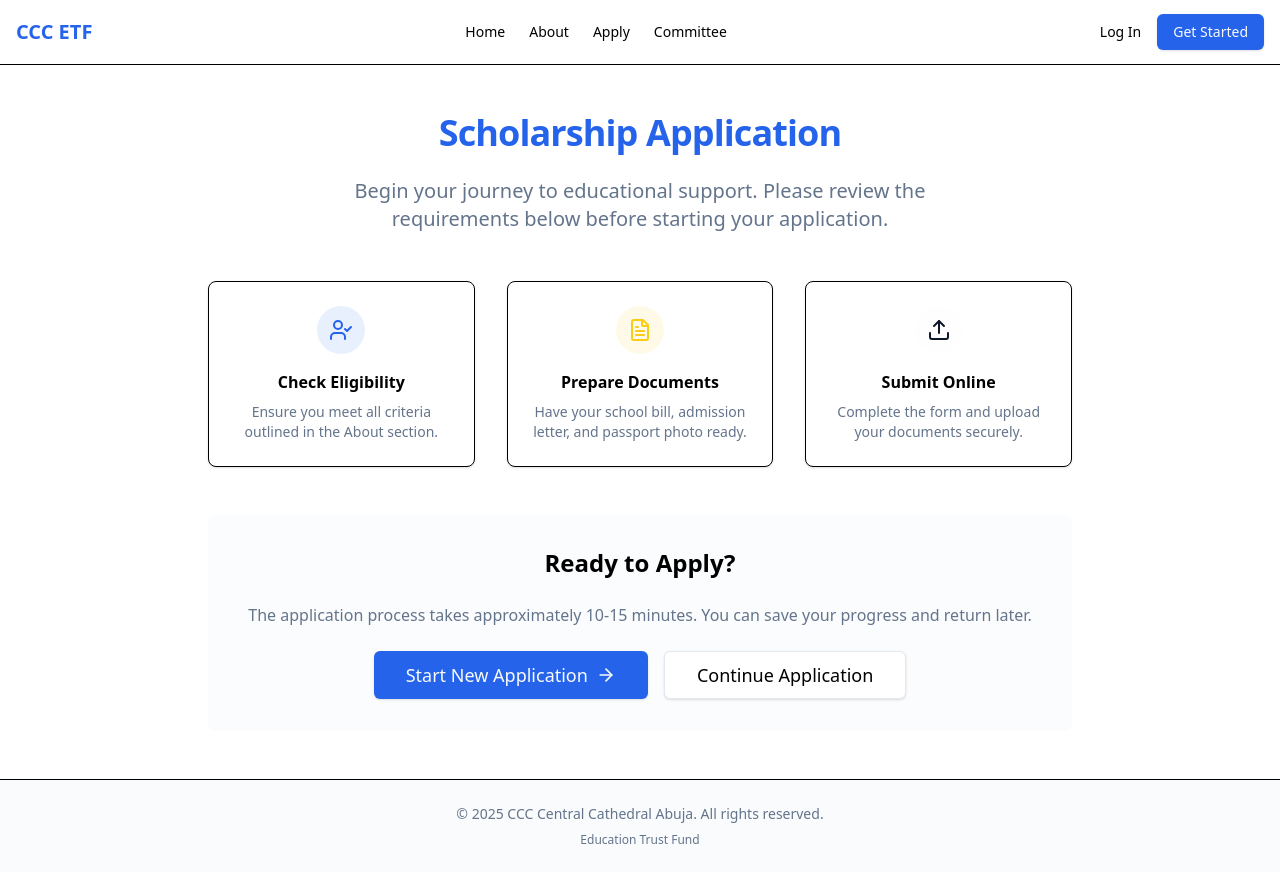
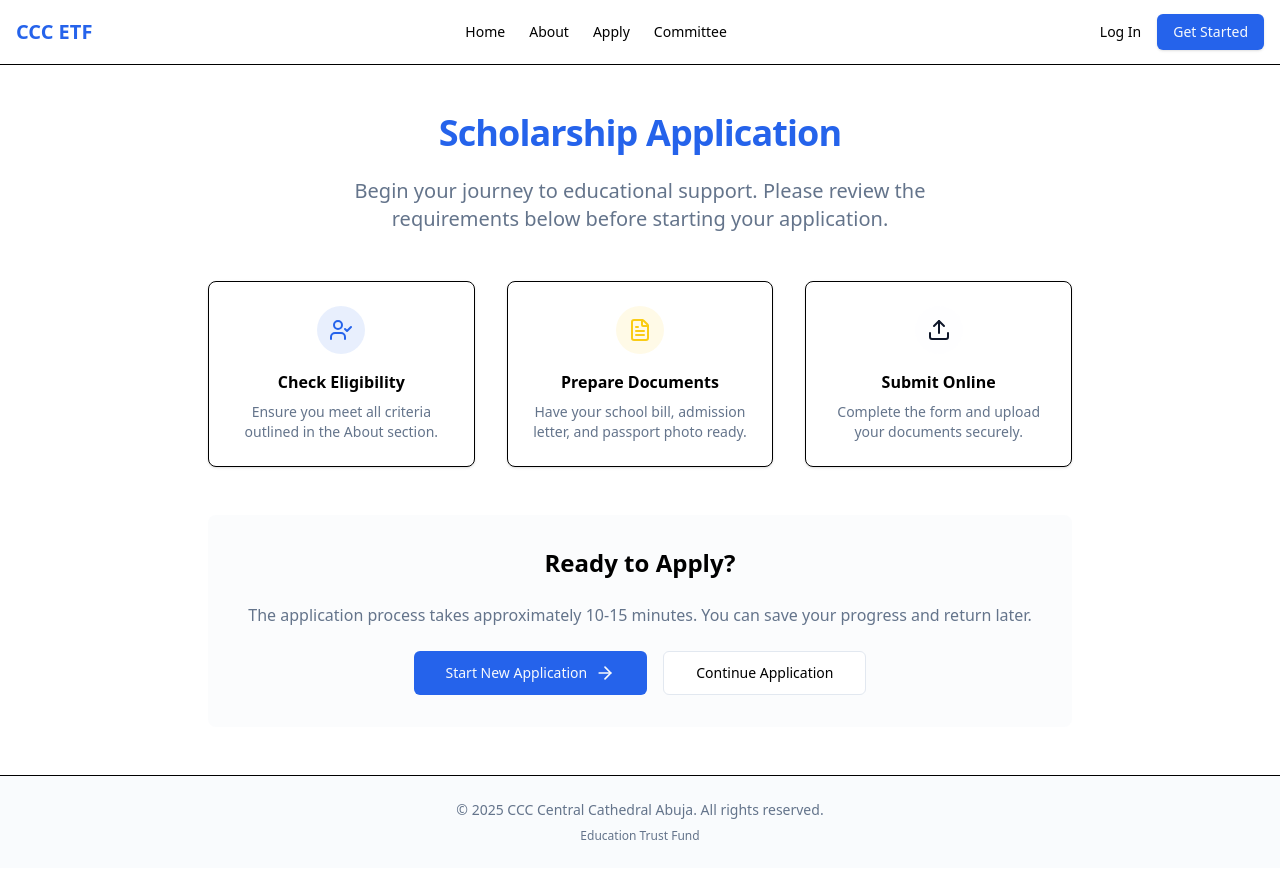
Before and after one commit to AKIN4U/Antigrav-ETF, a Next.js app: page /apply in a window 1280 px wide. Built offline with nearby package versions, Linux system fonts and the light colour scheme; no server answers.

Commit message:
refactor(ui): integrate Button component in applicant flow
Replaced hardcoded buttons and styled links with the new standardized Button component on the application start page, the multi-step form, and the user dashboard.

```diff
--- a/src/app/apply/form/page.tsx
+++ b/src/app/apply/form/page.tsx
@@ -7,6 +7,7 @@ import { AcademicInfoStep } from "@/components/apply/AcademicInfoStep";
 import { FamilyInfoStep } from "@/components/apply/FamilyInfoStep";
 import { DocumentUploadStep } from "@/components/apply/DocumentUploadStep";
 import { Loader2 } from "lucide-react";
+import { Button } from "@/components/ui/button";
 
 const STEPS = ["Personal Info", "Academic Info", "Family Info", "Documents", "Review"];
 
@@ -83,21 +84,17 @@ export default function ApplicationFormPage() {
             </div>
 
             <div className="flex justify-between mt-8">
-                <button
+                <Button
+                    variant="outline"
                     onClick={handleBack}
                     disabled={currentStep === 0 || isLoading}
-                    className="px-4 py-2 rounded-md border border-input bg-background hover:bg-accent hover:text-accent-foreground disabled:opacity-50"
                 >
                     Back
-                </button>
-                <button
-                    onClick={handleNext}
-                    disabled={isLoading}
-                    className="px-4 py-2 rounded-md bg-primary text-primary-foreground hover:bg-primary/90 disabled:opacity-50 flex items-center"
-                >
+                </Button>
+                <Button onClick={handleNext} disabled={isLoading}>
                     {isLoading && <Loader2 className="mr-2 h-4 w-4 animate-spin" />}
                     {currentStep === STEPS.length - 1 ? "Submit Application" : "Next Step"}
-                </button>
+                </Button>
             </div>
         </div>
     );
--- a/src/app/apply/page.tsx
+++ b/src/app/apply/page.tsx
@@ -1,5 +1,6 @@
 import Link from "next/link";
 import { ArrowRight, FileText, Upload, UserCheck } from "lucide-react";
+import { Button } from "@/components/ui/button";
 
 export default function ApplyPage() {
     return (
@@ -41,18 +42,16 @@ export default function ApplyPage() {
                     The application process takes approximately 10-15 minutes. You can save your progress and return later.
                 </p>
                 <div className="flex flex-col sm:flex-row gap-4 justify-center">
-                    <Link
-                        href="/apply/form"
-                        className="inline-flex h-12 items-center justify-center rounded-md bg-primary px-8 text-lg font-medium text-primary-foreground shadow transition-colors hover:bg-primary/90 focus-visible:outline-none focus-visible:ring-1 focus-visible:ring-ring"
-                    >
-                        Start New Application <ArrowRight className="ml-2 h-5 w-5" />
-                    </Link>
-                    <Link
-                        href="/login"
-                        className="inline-flex h-12 items-center justify-center rounded-md border border-input bg-background px-8 text-lg font-medium shadow-sm transition-colors hover:bg-accent hover:text-accent-foreground focus-visible:outline-none focus-visible:ring-1 focus-visible:ring-ring"
-                    >
-                        Continue Application
-                    </Link>
+                    <Button asChild size="lg">
+                        <Link href="/apply/form">
+                            Start New Application <ArrowRight className="ml-2 h-5 w-5" />
+                        </Link>
+                    </Button>
+                    <Button asChild variant="outline" size="lg">
+                        <Link href="/login">
+                            Continue Application
+                        </Link>
+                    </Button>
                 </div>
             </div>
         </div>
--- a/src/app/dashboard/page.tsx
+++ b/src/app/dashboard/page.tsx
@@ -3,6 +3,7 @@
 import { useState, useEffect } from "react";
 import Link from "next/link";
 import { FileText, Clock, CheckCircle, AlertCircle, XCircle, Loader2 } from "lucide-react";
+import { Button } from "@/components/ui/button";
 
 export default function DashboardPage() {
     const [applicant, setApplicant] = useState<any>(null);
@@ -47,12 +48,11 @@ export default function DashboardPage() {
                     <p className="text-muted-foreground mb-6">
                         You typically haven&apos;t submitted a scholarship application. Start your application to get support for your education.
                     </p>
-                    <Link
-                        href="/apply/form"
-                        className="inline-flex px-6 py-3 rounded-md bg-primary text-primary-foreground hover:bg-primary/90 text-sm font-medium"
-                    >
-                        Start New Application
-                    </Link>
+                    <Button asChild>
+                        <Link href="/apply/form">
+                            Start New Application
+                        </Link>
+                    </Button>
                 </div>
             </div>
         );
@@ -114,12 +114,11 @@ export default function DashboardPage() {
         <div className="container mx-auto px-4 py-12 max-w-5xl">
             <div className="flex justify-between items-center mb-8">
                 <h1 className="text-3xl font-bold">My Dashboard</h1>
-                <Link
-                    href="/apply/form"
-                    className="px-4 py-2 rounded-md bg-primary text-primary-foreground hover:bg-primary/90 text-sm font-medium"
-                >
-                    New Application
-                </Link>
+                <Button asChild>
+                    <Link href="/apply/form">
+                        New Application
+                    </Link>
+                </Button>
             </div>
 
             <div className="grid gap-6 md:grid-cols-3">
```
